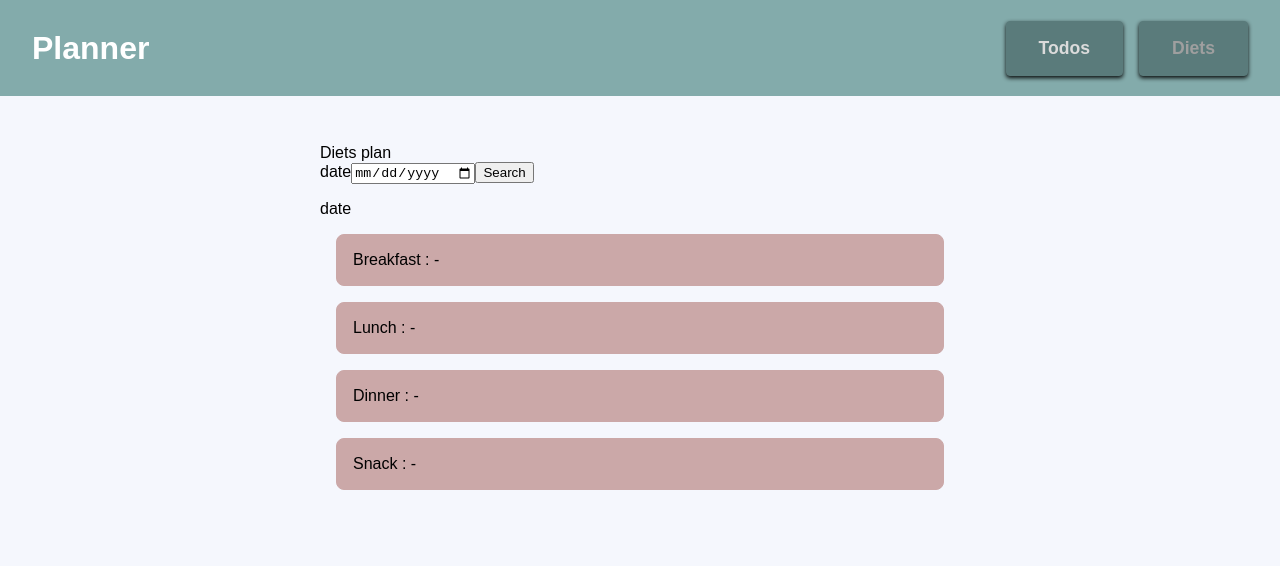
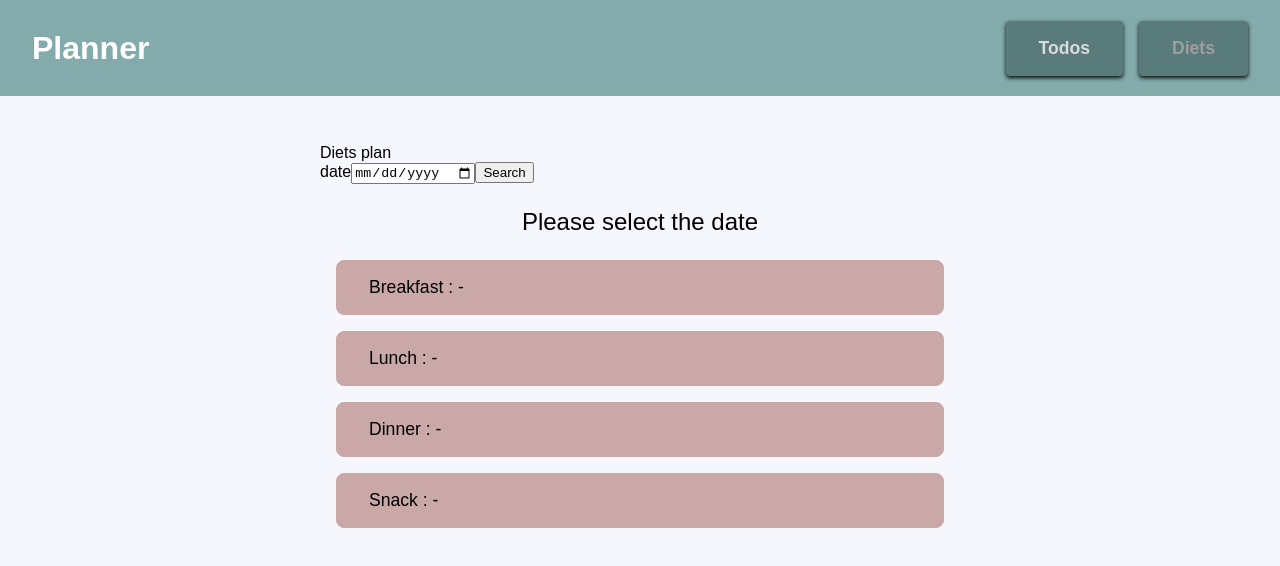
Before and after one commit to jeehee1/todos-react-app, a React (Create React App) app: page /diets in a window 1280 px wide. Shown: the top 566 px of the page. Built offline with nearby package versions, Linux system fonts and the light colour scheme; the HTML template or start-up script is replaced by a standard one.

Commit message:
add style to daily diet component

```diff
--- a/src/components/diets/DailyDiet.js
+++ b/src/components/diets/DailyDiet.js
@@ -14,7 +14,7 @@ const DailyDiet = () => {
   return (
     <Fragment>
       <SearchDiet />
-      <p className={classes.week}>{"date"}</p>
+      <h3 className={classes.date}>{dietCtx.date||'Please select the date'}</h3>
       <ul className={classes.list}>
         <li>Breakfast : {dailyDiet ? dailyDiet.Breakfast : "-"}</li>
         <li>Lunch : {dailyDiet ? dailyDiet.Lunch : "-"}</li>
--- a/src/components/diets/DailyDiet.module.css
+++ b/src/components/diets/DailyDiet.module.css
@@ -7,8 +7,16 @@
 
 .list li {
     margin: 1rem;
-    padding: 1rem;
+    padding: 1rem 2rem;
     border: 1px solid #cba8a8;
     background-color: #cba8a8;
     border-radius: 8px;
+    font: inherit;
+    font-size: 1.1rem;
 }
+
+.date {
+    text-align: center;
+    font-size: 1.5rem;
+    font-weight: 100;
+}
```
